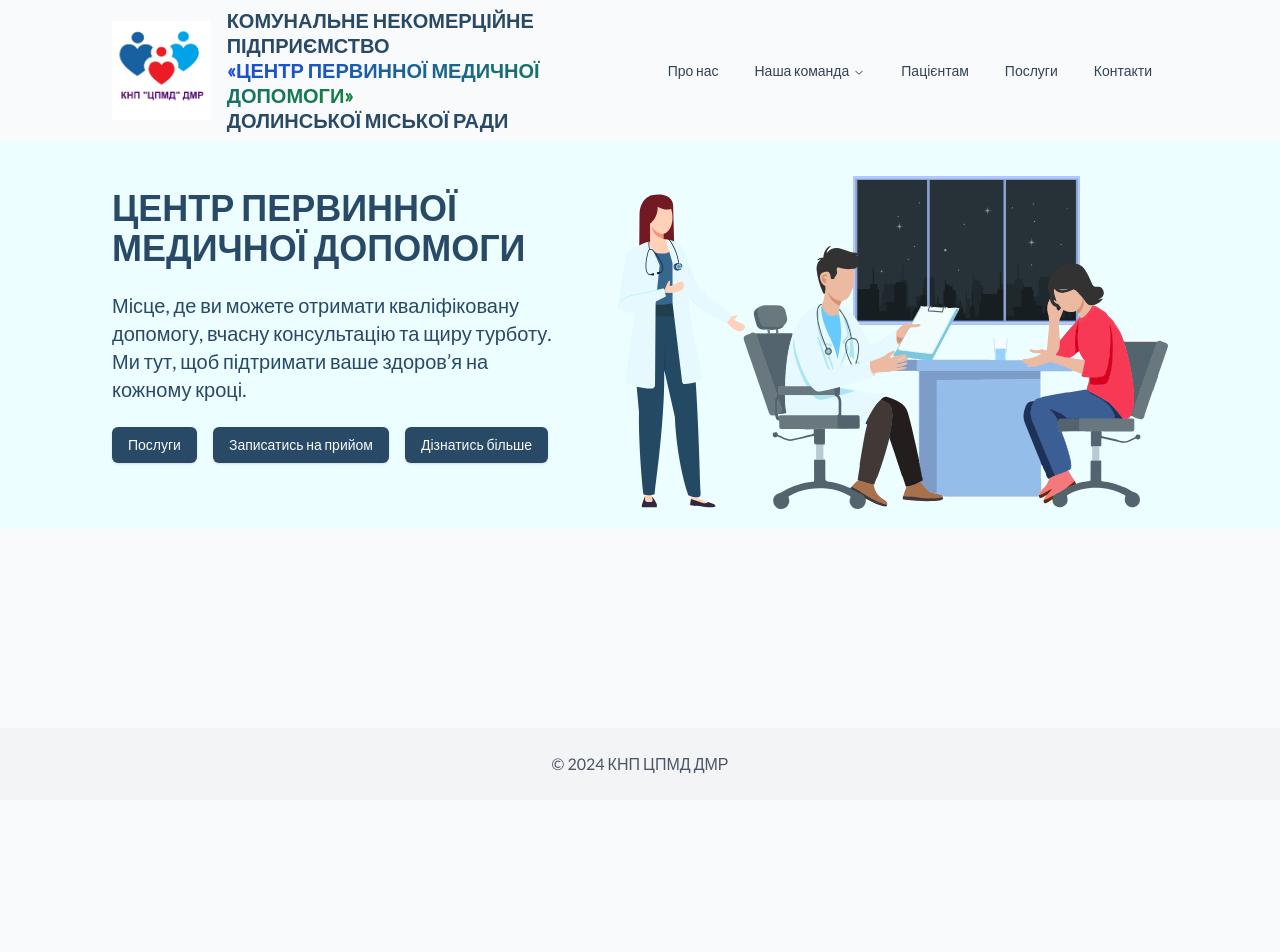
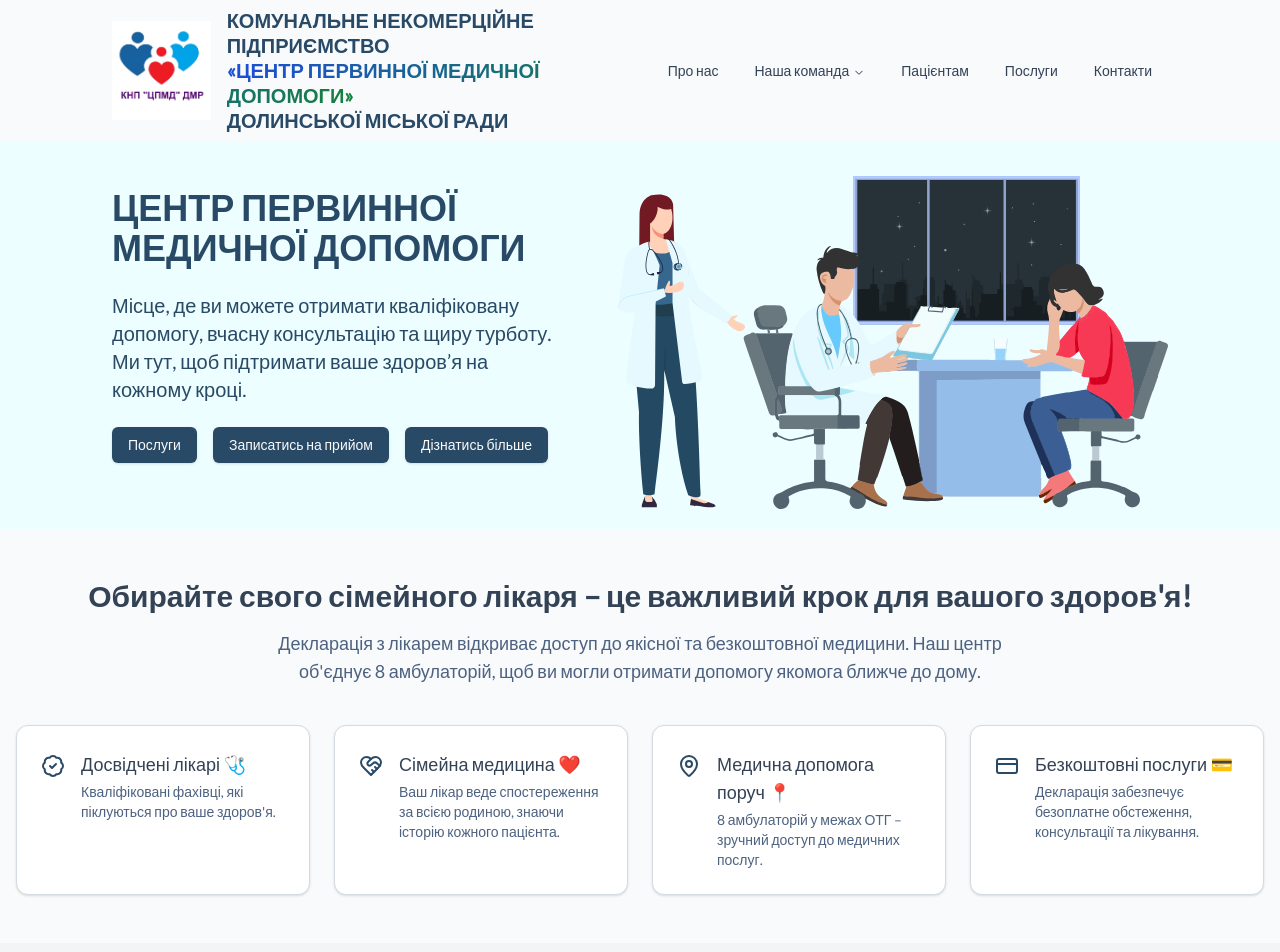
Before and after one commit to Andrew-Skoryk/knp_cpmd_dmr, a Next.js app: page / in a window 1280 px wide. Shown: the top 952 px of the page. Before the commit the page ends 800 px from the top, so only its background shows below. Built offline with nearby package versions, Linux system fonts and the light colour scheme.

Commit message:
feat: FamilyDoctorBlock.tsx

```diff
--- a/src/app/page.tsx
+++ b/src/app/page.tsx
@@ -1,9 +1,11 @@
 import MainPageHeader from "@/components/MainPageHeader";
+import FamilyDoctorBlock from "@/components/FamilyDoctorBlock";
 
 export default function Home() {
   return (
     <div className="">
       <MainPageHeader />
+      <FamilyDoctorBlock />
     </div>
   );
 }
--- /dev/null
+++ b/src/components/FamilyDoctorBlock.tsx
@@ -0,0 +1,82 @@
+import React from "react";
+import { Card, CardContent } from "@/components/ui/card";
+import { BadgeCheck, HeartHandshake, MapPin, CreditCard } from "lucide-react";
+
+interface AdvantageProps {
+  icon: React.ReactNode;
+  title: string;
+  description: string;
+}
+
+const Advantage: React.FC<AdvantageProps> = ({ icon, title, description }) => {
+  return (
+    <Card className="flex-1 min-w-[250px]">
+      <CardContent className="pt-6">
+        <div className="flex items-start gap-4">
+          <div className="mt-1 text-primary">{icon}</div>
+          <div>
+            <h3 className="text-lg font-medium">{title}</h3>
+            <p className="mt-1 text-sm text-muted-foreground">{description}</p>
+          </div>
+        </div>
+      </CardContent>
+    </Card>
+  );
+};
+
+const FamilyDoctorBlock: React.FC = () => {
+  const advantages = [
+    {
+      icon: <BadgeCheck className="w-6 h-6" />,
+      title: "Досвідчені лікарі 🩺",
+      description: "Кваліфіковані фахівці, які піклуються про ваше здоров'я.",
+    },
+    {
+      icon: <HeartHandshake className="w-6 h-6" />,
+      title: "Сімейна медицина ❤️",
+      description:
+        "Ваш лікар веде спостереження за всією родиною, знаючи історію кожного пацієнта.",
+    },
+    {
+      icon: <MapPin className="w-6 h-6" />,
+      title: "Медична допомога поруч 📍",
+      description:
+        "8 амбулаторій у межах ОТГ – зручний доступ до медичних послуг.",
+    },
+    {
+      icon: <CreditCard className="w-6 h-6" />,
+      title: "Безкоштовні послуги 💳",
+      description:
+        "Декларація забезпечує безоплатне обстеження, консультації та лікування.",
+    },
+  ];
+
+  return (
+    <div className="px-4 py-12 mx-auto max-w-7xl">
+      <div className="mb-10 text-center">
+        <h2 className="mb-4 text-3xl font-bold">
+          Обирайте свого сімейного лікаря – це важливий крок для вашого
+          здоров'я!
+        </h2>
+        <p className="max-w-3xl mx-auto text-lg text-muted-foreground">
+          Декларація з лікарем відкриває доступ до якісної та безкоштовної
+          медицини. Наш центр об'єднує 8 амбулаторій, щоб ви могли отримати
+          допомогу якомога ближче до дому.
+        </p>
+      </div>
+
+      <div className="grid grid-cols-1 gap-6 md:grid-cols-2 lg:grid-cols-4">
+        {advantages.map((advantage, index) => (
+          <Advantage
+            key={index}
+            icon={advantage.icon}
+            title={advantage.title}
+            description={advantage.description}
+          />
+        ))}
+      </div>
+    </div>
+  );
+};
+
+export default FamilyDoctorBlock;
```
